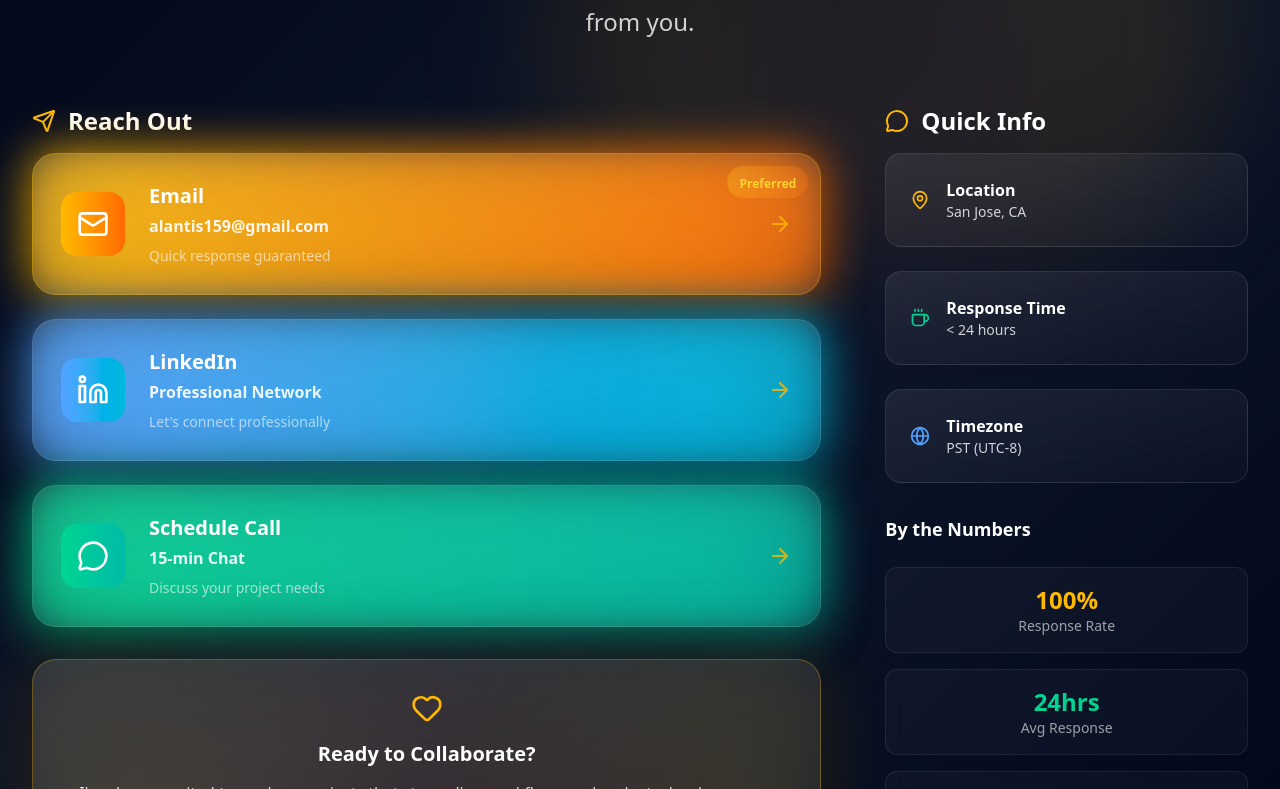
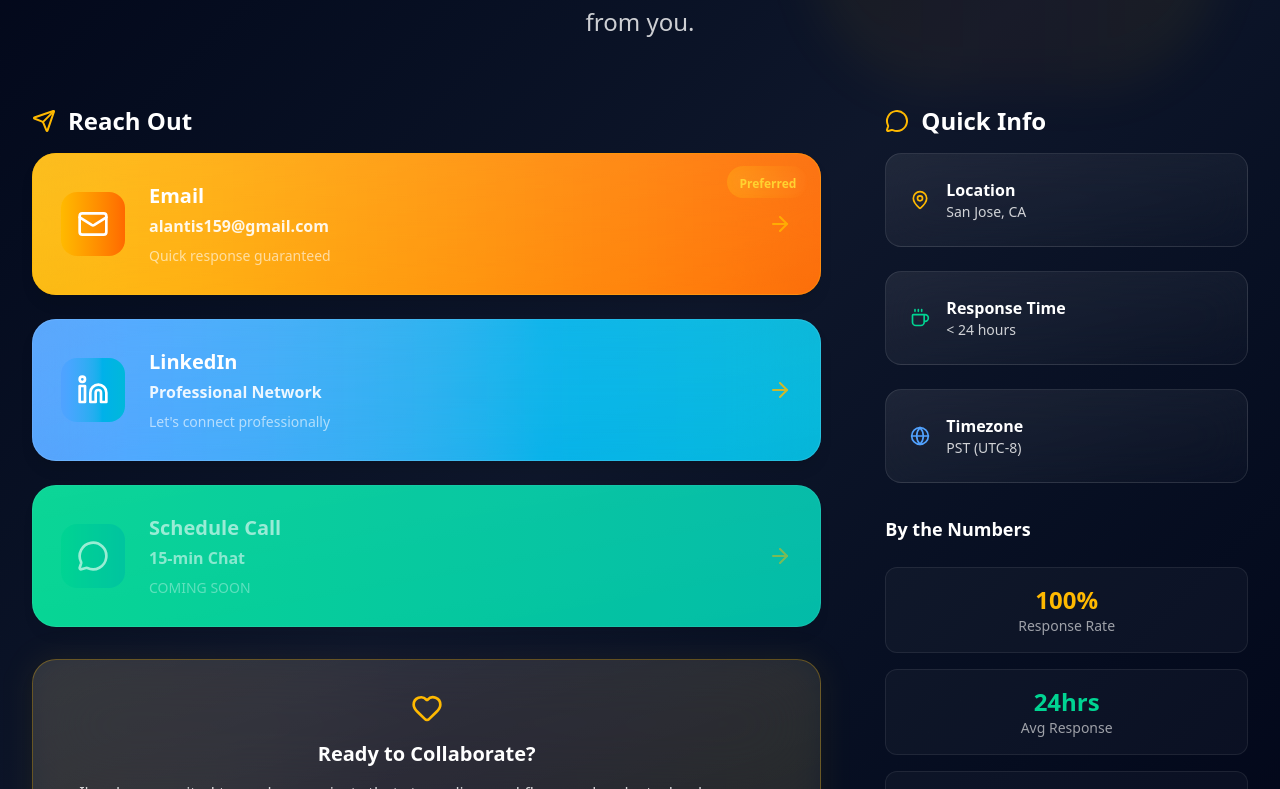
Before and after one commit to NassarHQ/alantis-portfolio, a Next.js app: page / in a window 1280 px wide. Shown: the part 3543-4332 px from the top of the page. Built offline with nearby package versions, Linux system fonts and the light colour scheme.

Commit message:
last commit

```diff
--- a/src/components/About.tsx
+++ b/src/components/About.tsx
@@ -1,7 +1,16 @@
 "use client";
 import React, { memo, useMemo } from "react";
 import { motion as m, useReducedMotion } from "framer-motion";
-import { ArrowRight, Code, Users, Zap, Target, Award, Star, TrendingUp } from "lucide-react";
+import {
+  ArrowRight,
+  Code,
+  Users,
+  Zap,
+  Target,
+  Award,
+  Star,
+  TrendingUp,
+} from "lucide-react";
 
 type IconType = React.ComponentType<React.SVGProps<SVGSVGElement>>;
 
@@ -28,7 +37,9 @@ const SkillCard = memo(function SkillCard({
       className="group relative p-6 rounded-2xl bg-white/[0.08] backdrop-blur-sm border border-white/[0.1] hover:border-amber-400/30 transition-colors"
     >
       <div className="flex items-center gap-4">
-        <div className={`p-3 rounded-xl bg-gradient-to-r ${color} bg-opacity-20`}>
+        <div
+          className={`p-3 rounded-xl bg-gradient-to-r ${color} bg-opacity-20`}
+        >
           <Icon className="w-6 h-6 text-white" />
         </div>
         <div className="flex-1">
@@ -84,10 +95,30 @@ function AboutInner() {
 
   const skills = useMemo(
     () => [
-      { icon: Code, label: "System Automation", color: "from-amber-400 to-orange-500", description: "Excel/VBA solutions" },
-      { icon: Users, label: "Stakeholder Relations", color: "from-blue-400 to-cyan-500", description: "Clear communication" },
-      { icon: Zap, label: "Process Optimization", color: "from-violet-400 to-purple-500", description: "Workflow efficiency" },
-      { icon: Target, label: "Solution Design", color: "from-emerald-400 to-teal-500", description: "User-friendly systems" },
+      {
+        icon: Code,
+        label: "System Automation",
+        color: "from-amber-400 to-orange-500",
+        description: "Excel/VBA solutions",
+      },
+      {
+        icon: Users,
+        label: "Stakeholder Relations",
+        color: "from-blue-400 to-cyan-500",
+        description: "Clear communication",
+      },
+      {
+        icon: Zap,
+        label: "Process Optimization",
+        color: "from-violet-400 to-purple-500",
+        description: "Workflow efficiency",
+      },
+      {
+        icon: Target,
+        label: "Solution Design",
+        color: "from-emerald-400 to-teal-500",
+        description: "User-friendly systems",
+      },
     ],
     []
   );
@@ -103,7 +134,10 @@ function AboutInner() {
   );
 
   return (
-    <section id="about" className="relative min-h-screen flex items-center py-20 overflow-hidden">
+    <section
+      id="about"
+      className="relative min-h-screen flex items-center py-20 overflow-hidden"
+    >
       <StaticBackground />
       <div className="relative z-10 w-full max-w-7xl mx-auto px-6 sm:px-8">
         <m.div
@@ -118,7 +152,9 @@ function AboutInner() {
             <div className="w-1.5 h-1.5 bg-amber-400 rounded-full" />
           </div>
           <h2 className="text-4xl sm:text-5xl lg:text-6xl font-bold tracking-tight leading-[0.95]">
-            <span className="bg-gradient-to-r from-white via-white to-amber-200 bg-clip-text text-transparent">About Me</span>
+            <span className="bg-gradient-to-r from-white via-white to-amber-200 bg-clip-text text-transparent">
+              About Me
+            </span>
           </h2>
         </m.div>
 
@@ -133,19 +169,26 @@ function AboutInner() {
             <div className="space-y-6">
               <p className="text-xl sm:text-2xl text-white/90 font-light leading-relaxed">
                 I'm an SJSU MIS (Honors) grad who turns{" "}
-                <span className="bg-gradient-to-r from-amber-400 to-orange-500 bg-clip-text text-transparent font-semibold">messy workflows</span>{" "}
-                into reliable IT systems—automation first, clear docs, respectful support.
+                <span className="bg-gradient-to-r from-amber-400 to-orange-500 bg-clip-text text-transparent font-semibold">
+                  messy workflows
+                </span>{" "}
+                into reliable IT systems—automation first, clear docs,
+                respectful support.
               </p>
               <p className="text-lg text-white/80 font-light leading-relaxed">
-                Toolkit: <span className="text-amber-400 font-semibold">Excel/VBA</span>, Microsoft 365, device deployment & troubleshooting,
-                and practical networking (DNS, DHCP, VPN)—all wrapped in clean communication.
+                Toolkit:{" "}
+                <span className="text-amber-400 font-semibold">Excel/VBA</span>,
+                Microsoft 365, device deployment & troubleshooting, and
+                practical networking (DNS, DHCP, VPN)—all wrapped in clean
+                communication.
               </p>
               <p className="text-lg text-white/70 font-light leading-relaxed">
                 Recent highlight: a{" "}
                 <span className="bg-gradient-to-r from-blue-400 to-cyan-500 bg-clip-text text-transparent font-semibold">
                   City of San José mentorship-matching system
                 </span>{" "}
-                that cut manual work by ~80% and let staff adjust rules without touching code.
+                that cut manual work by ~80% and let staff adjust rules without
+                touching code.
               </p>
             </div>
 
@@ -156,7 +199,12 @@ function AboutInner() {
               </h3>
               <div className="grid grid-cols-1 sm:grid-cols-2 gap-4">
                 {achievements.map((a, i) => (
-                  <AchievementPill key={a.text} icon={a.icon} text={a.text} delay={0.08 * i} />
+                  <AchievementPill
+                    key={a.text}
+                    icon={a.icon}
+                    text={a.text}
+                    delay={0.08 * i}
+                  />
                 ))}
               </div>
             </div>
@@ -196,15 +244,24 @@ function AboutInner() {
                     <Users className="w-8 h-8 text-amber-400" />
                   </div>
                   <div className="flex-1">
-                    <h4 className="text-white text-xl font-bold mb-3">Featured Project</h4>
+                    <h4 className="text-white text-xl font-bold mb-3">
+                      Featured Project
+                    </h4>
                     <p className="text-white/80 leading-relaxed mb-6 text-lg">
-                      City of San José mentor-matching system that streamlined connections and empowered non-technical staff
-                      with intuitive rule management.
+                      City of San José mentor-matching system that streamlined
+                      connections and empowered non-technical staff with
+                      intuitive rule management.
                     </p>
-                    <div className="inline-flex items-center gap-3 text-amber-400 font-semibold text-lg transition-all duration-300 cursor-pointer">
-                      <span>View Case Study</span>
-                      <ArrowRight className="w-5 h-5" />
-                    </div>
+                    <a
+                      href="https://drive.google.com/drive/folders/1Mg3RUm3mBSZ4TEpLlTNmZvOmFPmaG33-?usp=sharing"
+                      target="_blank"
+                      rel="noopener noreferrer"
+                    >
+                      <div className="inline-flex items-center gap-3 text-amber-400 font-semibold text-lg transition-all duration-300 cursor-pointer">
+                        <span>View Case Study</span>
+                        <ArrowRight className="w-5 h-5" />
+                      </div>
+                    </a>
                   </div>
                 </div>
               </div>
--- a/src/components/Contact.tsx
+++ b/src/components/Contact.tsx
@@ -46,7 +46,7 @@ export default function Contact() {
       value: "15-min Chat",
       href: "#calendar",
       color: "from-emerald-400 to-teal-500",
-      description: "Discuss your project needs",
+      description: " COMING SOON",
       primary: false,
       external: false,
     },
@@ -89,7 +89,7 @@ export default function Contact() {
         />
 
         <m.div
-          className="absolute top-20 right-16 h-[26rem] w-[40rem] rounded-full blur-3xl bg-gradient-to-r from-amber-400/12 via-orange-500/8 to-yellow-400/12 will-change-transform"
+          className="absolute top-20 right-16 h-[16rem] w-[24rem] rounded-full blur-xl bg-gradient-to-r from-amber-400/6 via-orange-500/4 to-yellow-400/6 will-change-transform"
           animate={
             reduce
               ? undefined
@@ -151,14 +151,17 @@ export default function Contact() {
                     <div
                       className={`absolute inset-0 bg-gradient-to-r ${
                         method.color
-                      } opacity-${
-                        method.primary ? "15" : "10"
-                      } rounded-3xl blur-xl`}
+                      } opacity-${method.primary ? "8" : "5"} rounded-3xl`}
                     />
                     <Link
                       href={method.href}
                       target={method.external ? "_blank" : undefined}
                       rel={method.external ? "noopener noreferrer" : undefined}
+                      className={
+                        method.label === "Schedule Call"
+                          ? "pointer-events-none opacity-60"
+                          : ""
+                      }
                     >
                       <div
                         className={`relative p-7 rounded-3xl bg-gradient-to-br ${
@@ -169,7 +172,7 @@ export default function Contact() {
                           method.primary
                             ? "border-amber-400/30"
                             : "border-white/[0.1]"
-                        } transition-all duration-300 shadow-[0_20px_50px_rgba(0,0,0,0.3)] cursor-pointer group`}
+                        } transition-all duration-300 shadow-lg cursor-pointer group`}
                       >
                         <div className="flex items-center gap-6">
                           <div
@@ -208,8 +211,8 @@ export default function Contact() {
             </div>
 
             <div className="relative">
-              <div className="absolute inset-0 bg-gradient-to-r from-amber-400/15 via-orange-500/10 to-yellow-400/15 rounded-3xl blur-2xl" />
-              <div className="relative p-8 rounded-3xl bg-gradient-to-br from-white/[0.12] via-white/[0.08] to-white/[0.04] backdrop-blur-2xl border border-amber-400/30 shadow-[0_25px_60px_rgba(0,0,0,0.3)]">
+              <div className="absolute inset-0 bg-gradient-to-r from-amber-400/8 via-orange-500/5 to-yellow-400/8 rounded-3xl blur-lg" />
+              <div className="relative p-8 rounded-3xl bg-gradient-to-br from-white/[0.12] via-white/[0.08] to-white/[0.04] backdrop-blur-2xl border border-amber-400/30 shadow-lg">
                 <div className="text-center">
                   <Heart className="w-8 h-8 text-amber-400 mx-auto mb-4" />
                   <h4 className="text-white text-xl font-bold mb-3">
@@ -237,7 +240,6 @@ export default function Contact() {
             </div>
           </div>
 
-          {/* Quick Info Sidebar */}
           <div className="space-y-8">
             <h3 className="text-white text-2xl font-bold flex items-center gap-3 mb-4">
               <MessageCircle className="w-6 h-6 text-amber-400" />
--- a/src/components/Hero.tsx
+++ b/src/components/Hero.tsx
@@ -56,7 +56,11 @@ export default function Hero() {
 
         <div className="flex flex-col sm:flex-row items-start sm:items-center gap-4">
           <div className="flex flex-wrap items-center gap-3">
-            <Link href="#project">
+            <Link
+              href="https://drive.google.com/drive/folders/1X9m5MKR4XPefunJijtJN6Lz2G7im8UJr?usp=sharing"
+              target="_blank"
+              rel="noopener noreferrer"
+            >
               <div className="group inline-flex items-center gap-2 px-6 py-3 bg-gradient-to-r from-amber-400 via-amber-500 to-orange-500 text-black font-semibold rounded-2xl shadow-lg hover:shadow-xl transition-shadow">
                 See Featured Work
                 <ArrowRight className="w-4 h-4" />
```
